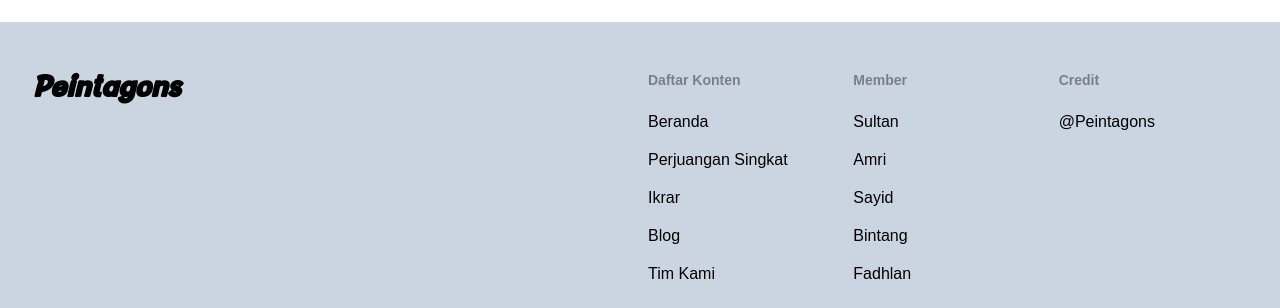
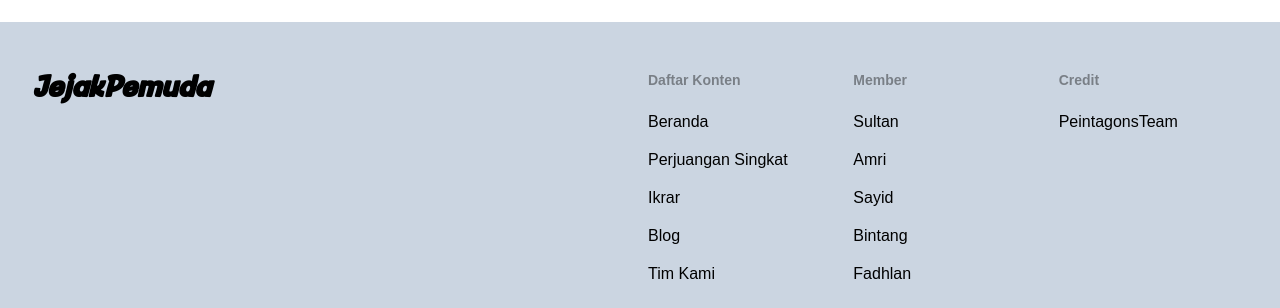
Before and after one commit to mybezen/prj-trelogy, a React (Vite) app: page /ikrar in a window 1280 px wide. Shown: the part 2126-2434 px from the top of the page. Built offline with nearby package versions, Linux system fonts and the light colour scheme.

Commit message:
Fix Contact Footer

```diff
--- a/src/components/Footer.jsx
+++ b/src/components/Footer.jsx
@@ -1,19 +1,19 @@
-import { Typography } from '@material-tailwind/react';
+import { Typography } from "@material-tailwind/react";
 
 //Icon
 
 const LINKS = [
   {
-    title: 'Daftar Konten',
-    items: ['Beranda', 'Perjuangan Singkat', 'Ikrar', 'Blog', 'Tim Kami'],
+    title: "Daftar Konten",
+    items: ["Beranda", "Perjuangan Singkat", "Ikrar", "Blog", "Tim Kami"],
   },
   {
-    title: 'Member',
-    items: ['Sultan', 'Amri', 'Sayid', 'Bintang', 'Fadhlan'],
+    title: "Member",
+    items: ["Sultan", "Amri", "Sayid", "Bintang", "Fadhlan"],
   },
   {
-    title: 'Credit',
-    items: ['@Peintagons',],
+    title: "Credit",
+    items: ["PeintagonsTeam"],
   },
 ];
 
@@ -24,8 +24,11 @@ export function FooterWithSocialLinks() {
     <footer className="w-full bg-slate-300">
       <div className="w-full max-w-full px-8 pt-12">
         <div className="grid justify-between grid-cols-1 gap-4 md:grid-cols-2">
-          <Typography variant="h5" className="mb-6 kenarose italic text-3xl text-black">
-            Peintagons
+          <Typography
+            variant="h5"
+            className="mb-6 text-3xl italic text-black kenarose"
+          >
+            JejakPemuda
           </Typography>
           <div className="grid justify-between grid-cols-3 gap-4">
             {LINKS.map(({ title, items }) => (
@@ -95,9 +98,9 @@ export function FooterWithSocialLinks() {
         <div className="flex flex-col items-center justify-center w-full py-4 mt-12 border-t border-black md:flex-row md:justify-between">
           <Typography
             variant="small"
-            className="mb-4 text-center poppins-regular text-black md:mb-0"
+            className="mb-4 text-center text-black poppins-regular md:mb-0"
           >
-            &copy; {currentYear}{' '}
+            &copy; {currentYear}{" "}
             <a href="https://material-tailwind.com/">Peintagons</a>. All Rights
             Reserved.
           </Typography>
--- a/src/pages/Contact.jsx
+++ b/src/pages/Contact.jsx
@@ -1,37 +1,38 @@
-import { CarouselCustomArrows } from '../components/CardCarousel';
-import TogetherIcon from '../assets/TogethIcon.svg';
-import { FooterWithSocialLinks } from '../components/Footer';
+import { CarouselCustomArrows } from "../components/CardCarousel";
+import TogetherIcon from "../assets/TogethIcon.svg";
+import { FooterWithSocialLinks } from "../components/Footer";
 
 function ContactPage() {
   return (
     <div
       className="relative flex flex-col items-center mt-4"
       style={{
-        width: '100%',
-        height: '100vh',
+        width: "100%",
+        height: "100vh",
       }}
     >
       {/* Background Image with Gradient Mask */}
       <div
-        className="absolute inset-0 bg-cover bg-center "
+        className="absolute inset-0 bg-center bg-cover "
         style={{
           backgroundImage: `url(${TogetherIcon})`,
-          borderTopLeftRadius: '5%',
-      borderTopRightRadius: '5%',
+          borderTopLeftRadius: "5%",
+          borderTopRightRadius: "5%",
         }}
       >
         <div className="absolute inset-0 bg-gradient-to-b from-transparent to-white"></div>
       </div>
 
       {/* Content */}
-      <h1 className="relative z-10 pt-5 text-5xl poppins-bold mt-20 text-zinc-800">
+      <h1 className="relative z-10 pt-5 mt-20 text-5xl poppins-bold text-zinc-800">
         Our Team
       </h1>
       <div className="relative z-10 flex justify-center w-full pt-[7rem] h-screen -mt-24">
         <CarouselCustomArrows />
       </div>
-      <div>
-        <FooterWithSocialLinks/>
+      <div className="relative w-full">
+        <FooterWithSocialLinks />
+        <div className="absolute inset-0 bg-gradient-to-t from-transparent to-white"></div>
       </div>
     </div>
   );
```
